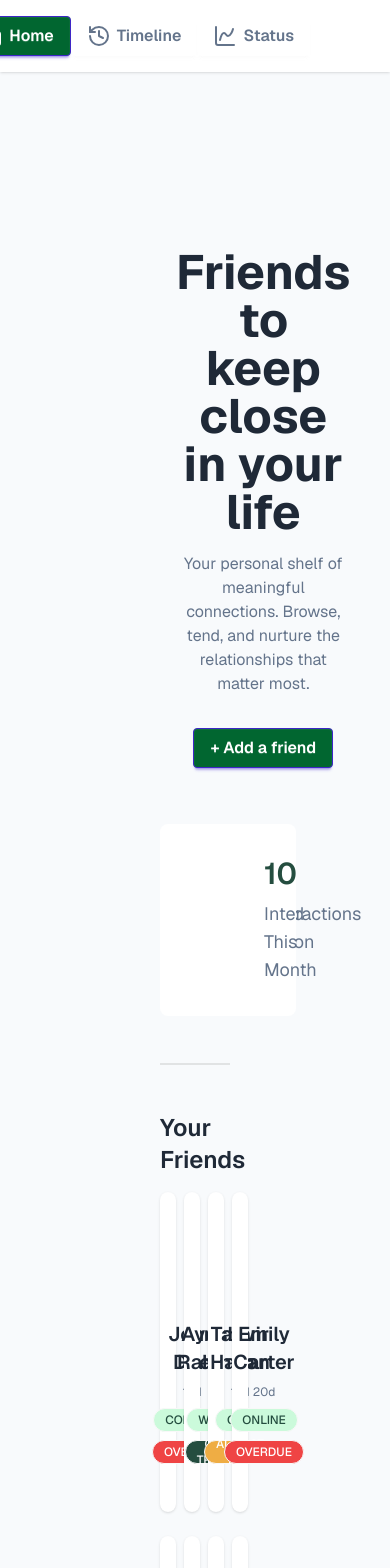
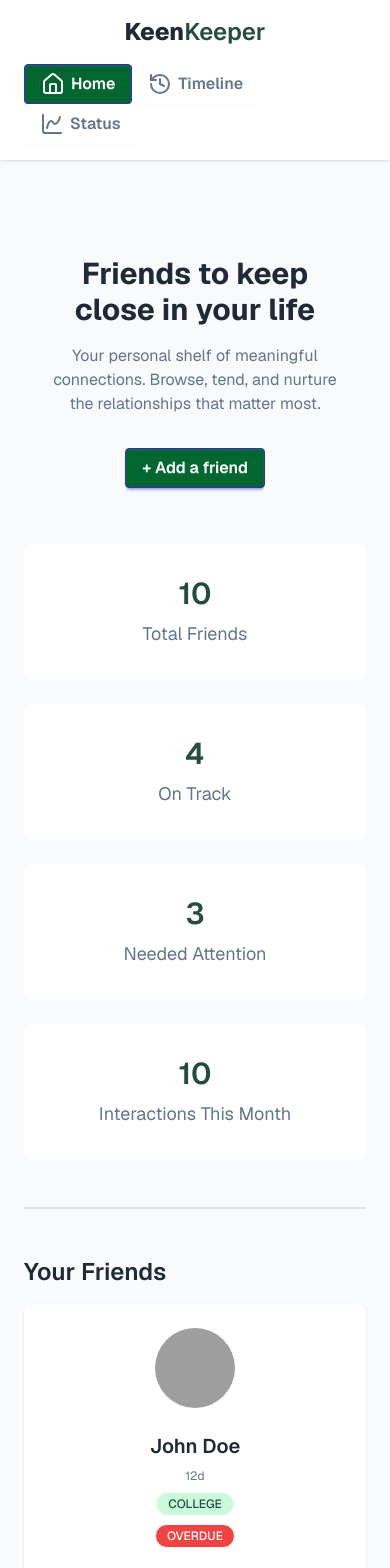
Before and after one commit to T4RUNN4/PH-B13_A07, a React (Vite) app: page / in a window 390 px wide. Shown: the top 1568 px of the page. Built offline with nearby package versions, Linux system fonts and the light colour scheme; grey boxes are pictures that could not be loaded.

Commit message:
Improved Responsiveness of the UI

```diff
--- a/src/components/shared/Navbar.jsx
+++ b/src/components/shared/Navbar.jsx
@@ -2,13 +2,13 @@ import { History, House, ChartSpline } from "lucide-react";
 
 export default function Navbar() {
   return (
-    <div className="navbar bg-base-100 shadow-sm px-20 py-4">
-      <div className="navbar-start">
+    <div className="navbar bg-base-100 shadow-sm px-6 md:px-20 py-4 flex flex-col md:flex-row items-center justify-center md:justify-between gap-4">
+      <div>
         <h1 className="text-2xl font-semibold text-[#244D3F]">
           <span className="text-[#1F2937] font-extrabold">Keen</span>Keeper
         </h1>
       </div>
-      <div className="navbar-end">
+      <div>
         <a className="btn btn-primary text-base font-semibold bg-green-800 text-white">
           <House /> Home
         </a>
--- a/src/components/unique/FriendsContainer.jsx
+++ b/src/components/unique/FriendsContainer.jsx
@@ -5,7 +5,7 @@ export default function FriendsContainer({ friends }) {
     return(
         <div>
             <h3 className="text-2xl font-semibold text-[#1F2937] mb-4">Your Friends</h3>
-            <div className="grid grid-cols-4 gap-6">
+            <div className="grid grid-cols-1 md:grid-cols-2 lg:grid-cols-4 gap-6">
                 {
                     friends.map((friend) => (
                         <FriendsPreview friend={friend}></FriendsPreview>
--- a/src/components/unique/Hero.jsx
+++ b/src/components/unique/Hero.jsx
@@ -2,7 +2,7 @@ export default function Hero() {
   return (
     <div className="hero">
       <div className="hero-content text-center flex flex-col gap-4">
-        <h1 className="text-5xl font-bold text-[#1F2937]">
+        <h1 className="text-3xl md:text-5xl font-bold text-[#1F2937]">
           Friends to keep close in your life
         </h1>
         <p className="text-[#64748B] max-w-xl">
--- a/src/components/unique/StatusContainer.jsx
+++ b/src/components/unique/StatusContainer.jsx
@@ -7,7 +7,7 @@ export default function StatusContainer({
   thisMonth,
 }) {
   return (
-    <div className="grid grid-cols-4 gap-6 mt-10">
+    <div className="grid grid-cols-1 md:grid-cols-2 lg:grid-cols-4 gap-6 mt-10">
       <StatusCard number={total} text="Total Friends"></StatusCard>
       <StatusCard number={ontrack} text="On Track"></StatusCard>
       <StatusCard number={attention} text="Needed Attention"></StatusCard>
--- a/src/pages/HomePage.jsx
+++ b/src/pages/HomePage.jsx
@@ -27,7 +27,7 @@ export default function HomePage() {
   });
 
   return (
-    <main className="p-40 bg-[#F8FAFC]">
+    <main className="py-20 md:py-32 px-6 md:px-20 bg-[#F8FAFC]">
       <Hero></Hero>
       <StatusContainer
         total={total}
```
